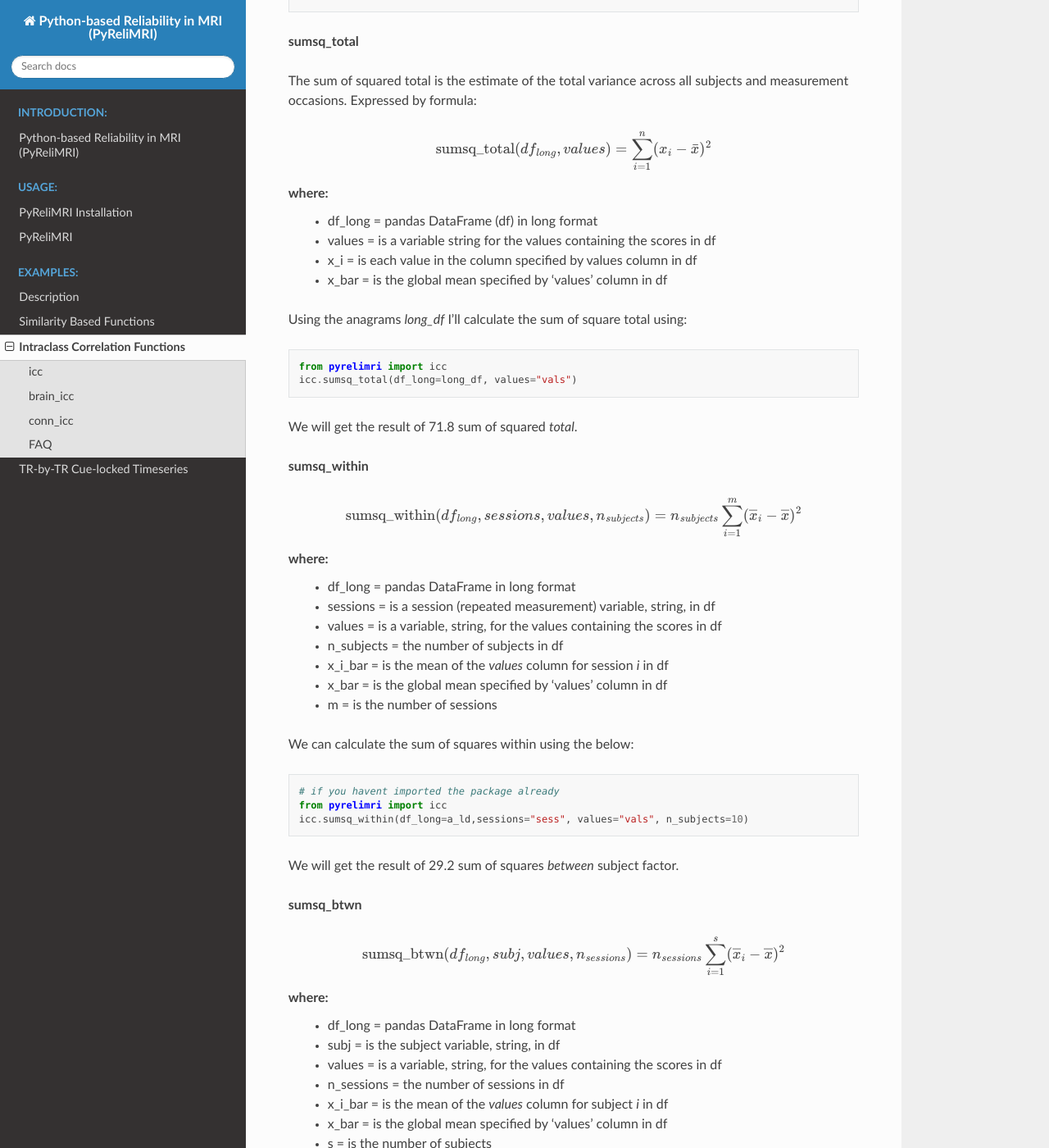
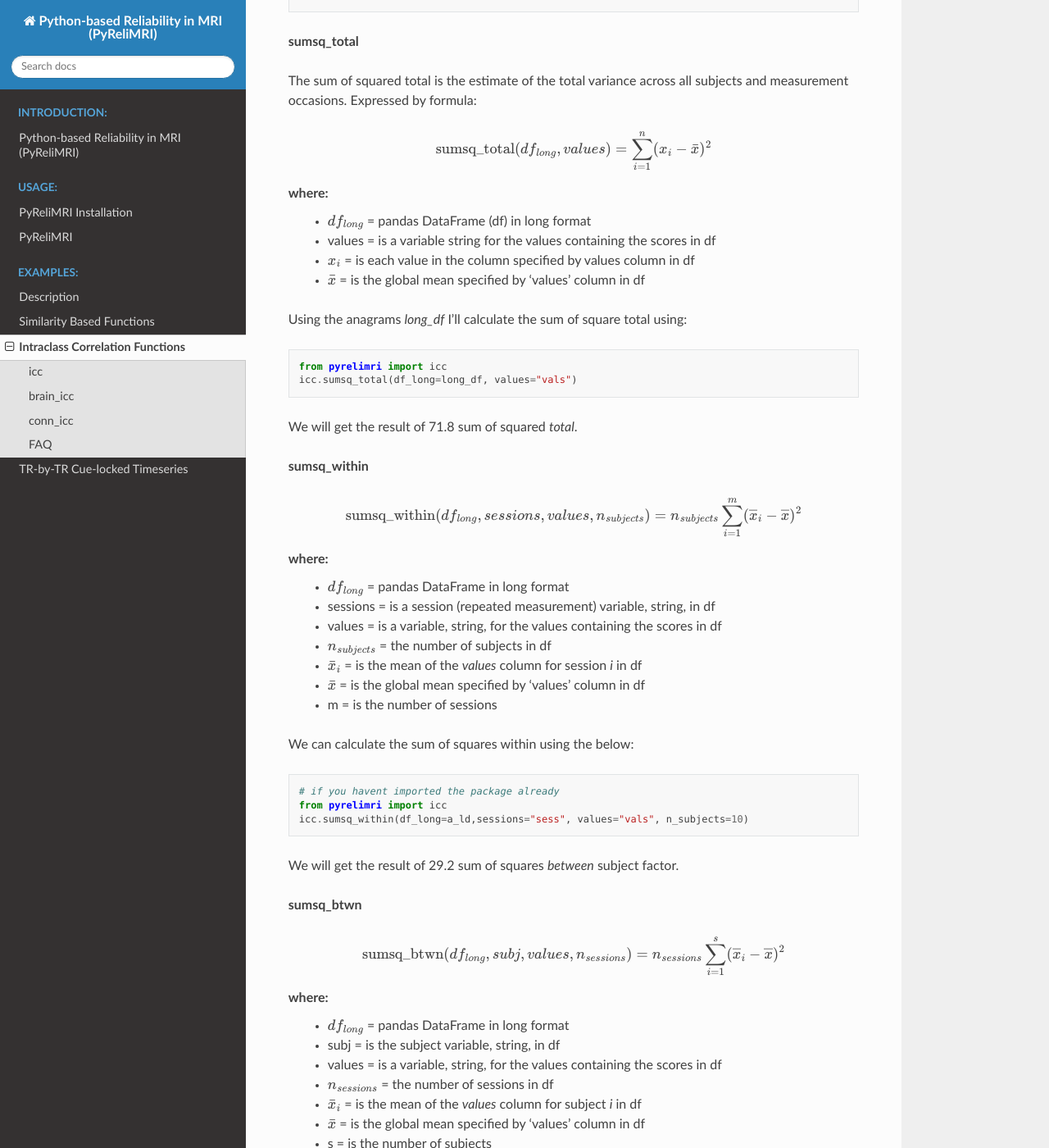
Before and after one commit to demidenm/PyReliMRI, a Sphinx documentation site: the page built from docs/icc_funcs.rst, in a window 1280 px wide and 1400 px high, scrolled down 1139 px. Shown: the whole window at 82% size. Built offline with Sphinx 7.4.7 and the Read the Docs theme 2.0.0, drawn with Linux system fonts in a browser that asks for light colours; some of the changed lines change nothing that is shown; some of the changed text lies outside the part shown.

Commit message:
icc funcs docs update

```diff
--- a/docs/icc_funcs.rst
+++ b/docs/icc_funcs.rst
@@ -61,10 +61,10 @@ by formula:
     \text{sumsq_total}(df_{long}, values) = \sum_{i=1}^{n}(x_i - \bar{x})^2
 
 where:
-    * df_long = pandas DataFrame (df) in long format \
+    * :math:`df_{long}` = pandas DataFrame (df) in long format \
     * values = is a variable string for the values containing the scores in df \
-    * x_i = is each value in the column specified by values column in df \
-    * x_bar = is the global mean specified by 'values' column in df
+    * :math:`x_i` = is each value in the column specified by values column in df \
+    * :math:`\bar x` = is the global mean specified by 'values' column in df
 
 Using the anagrams `long_df` I'll calculate the sum of square total using:
 
@@ -83,12 +83,12 @@ We will get the result of 71.8 sum of squared `total`.
     \text{sumsq_within}(df_{long}, sessions, values, n_{subjects}) = n_{subjects} \sum_{i=1}^m (\overline{x}_i - \overline{x})^2
 
 where:
-    * df_long = pandas DataFrame in long format \
+    * :math:`df_{long}` = pandas DataFrame in long format \
     * sessions = is a session (repeated measurement) variable, string, in df \
     * values = is a variable, string, for the values containing the scores in df \
-    * n_subjects = the number of subjects in df \
-    * x_i_bar = is the mean of the `values` column for session `i` in df \
-    * x_bar = is the global mean specified by 'values' column in df
+    * :math:`n_{subjects}` = the number of subjects in df \
+    * :math:`\bar x_i` = is the mean of the `values` column for session `i` in df \
+    * :math:`\bar x` = is the global mean specified by 'values' column in df
     * m = is the number of sessions
 
 
@@ -109,12 +109,12 @@ We will get the result of 29.2 sum of squares `between` subject factor.
     \text{sumsq_btwn}(df_{long}, subj, values, n_{sessions}) = n_{sessions} \sum_{i=1}^s (\overline{x}_i - \overline{x})^2
 
 where:
-    * df_long = pandas DataFrame in long format \
+    * :math:`df_{long}` = pandas DataFrame in long format \
     * subj = is the subject variable, string, in df \
     * values = is a variable, string, for the values containing the scores in df \
-    * n_sessions = the number of sessions in df \
-    * x_i_bar = is the mean of the `values` column for subject `i` in df \
-    * x_bar = is the global mean specified by 'values' column in df
+    * :math:`n_{sessions}` = the number of sessions in df \
+    * :math:`\bar x_i` = is the mean of the `values` column for subject `i` in df \
+    * :math:`\bar x` = is the global mean specified by 'values' column in df
     * s = is the number of subjects
 
 .. code-block:: python
@@ -165,12 +165,12 @@ The formulas for the ICC(1), ICC(2,1) and ICC(3,1) are described below.
 
 Where:
 
-- MS_Btwn: mean square between subjects
-- MS_Wthn: mean square within subjects
-- MS_Err: mean squared residual error
-- MS_Sess: mean squared error of sessions
-- Sess: is the number of sessions
-- N_subjs: numbers of subjects
+- :math:`BS_{Btwn}`: mean square between subjects
+- :math:`MS_{Wthn}`: mean square within subjects
+- :math:`MS_{Err}`: mean squared residual error
+- :math:`MS_{Sess}`: mean squared error of sessions
+- :math:`\bar x`: is the number of sessions
+- :math:`N_{subjs}`: numbers of subjects
 
 In terms to the above ICC(1), ICC(2,1) and ICC(3,1) formulas, these are also written in Table 1 in `Liljequist et al., 2019 <https://www.doi.org/10.1371/journal.pone.0219854>`_
 as below. These are in terms of between subject variance, measurement additive bias, and within subject measurement 'nose':
@@ -207,7 +207,7 @@ This will store the five associated values in the five variables:
     - `icc3_lb`: 95% upper bound CI for ICC estimate
     - `icc3_btwnsub`: Between Subject Variance used for ICC estimate (sigma_r ^2)
     - `icc3_withinsub`: Within Subject Variance used for ICC estimate (sigma_v ^2)
-    - `icc3_betweenmeasure`: setting to _ as between measure variance is not computed for ICC(3,1) (sigma_c ^2)
+    - `icc3_btwnmeas`: setting to _ as between measure variance is not computed for ICC(3,1) (sigma_c ^2)
 
 Reminder: If NaN/missing values, `icc` implements a mean replacement of all column values. If this is not preferred, handle missing/unbalanced \
 cases beforehand.
```
